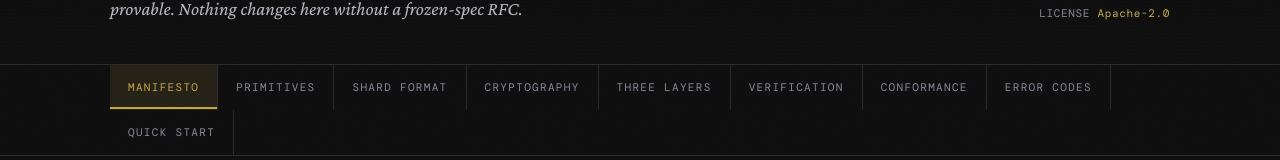
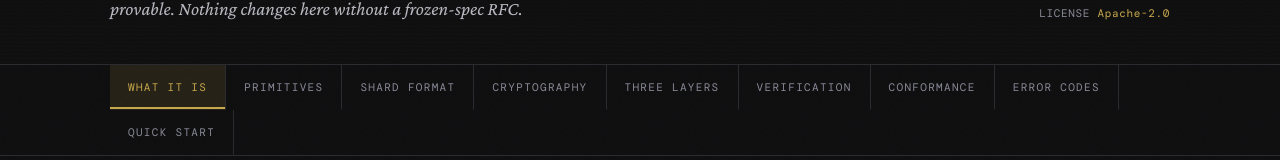
Before and after one commit to BigBirdReturns/axm-genesis, a plain HTML site: page index.html in a window 1280 px wide. Shown: the part 269-429 px from the top of the page. Drawn offline with nearby package versions, Linux system fonts and the light colour scheme; a web font is replaced by a local one.

Commit message:
Update index.html

```diff
--- a/index.html
+++ b/index.html
@@ -560,7 +560,7 @@
 <nav id="main-nav">
   <div class="page-wrap">
     <ul>
-      <li><a href="#manifesto"    data-section="manifesto">Manifesto</a></li>
+      <li><a href="#manifesto"    data-section="manifesto">What It Is</a></li>
       <li><a href="#primitives"   data-section="primitives">Primitives</a></li>
       <li><a href="#shard"        data-section="shard">Shard Format</a></li>
       <li><a href="#crypto"       data-section="crypto">Cryptography</a></li>
```
